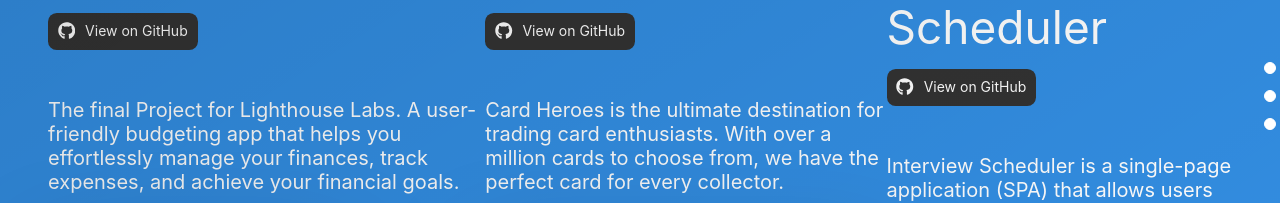
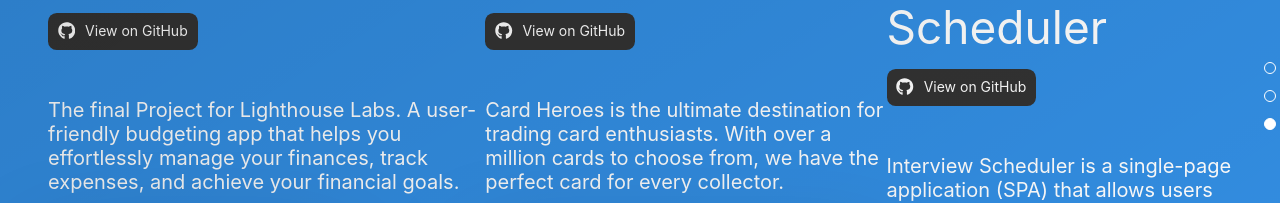
Before and after one commit to pedrolorandi/portfolio-2.0, a React (Create React App) app: page / in a window 1280 px wide. Shown: the part 325-528 px from the top of the page. Built offline with nearby package versions, Linux system fonts and the light colour scheme.

Commit message:
Fix pagination"

```diff
--- a/src/App.css
+++ b/src/App.css
@@ -37,7 +37,7 @@ main {
   flex-direction: column;
   justify-content: center;
   gap: 1em;
-  z-index: 99;
+  z-index: 9;
 }
 
 .pagination {
--- a/src/App.js
+++ b/src/App.js
@@ -87,7 +87,13 @@ function App() {
           </ul>
           <div className="navigation flex">
             {projects.map((project) => {
-              return <span className="pagination flex current"></span>;
+              return (
+                <span
+                  className={`pagination flex ${
+                    Number(project.id) == carouselState ? "current" : ""
+                  }`}
+                ></span>
+              );
             })}
           </div>
         </main>
```
